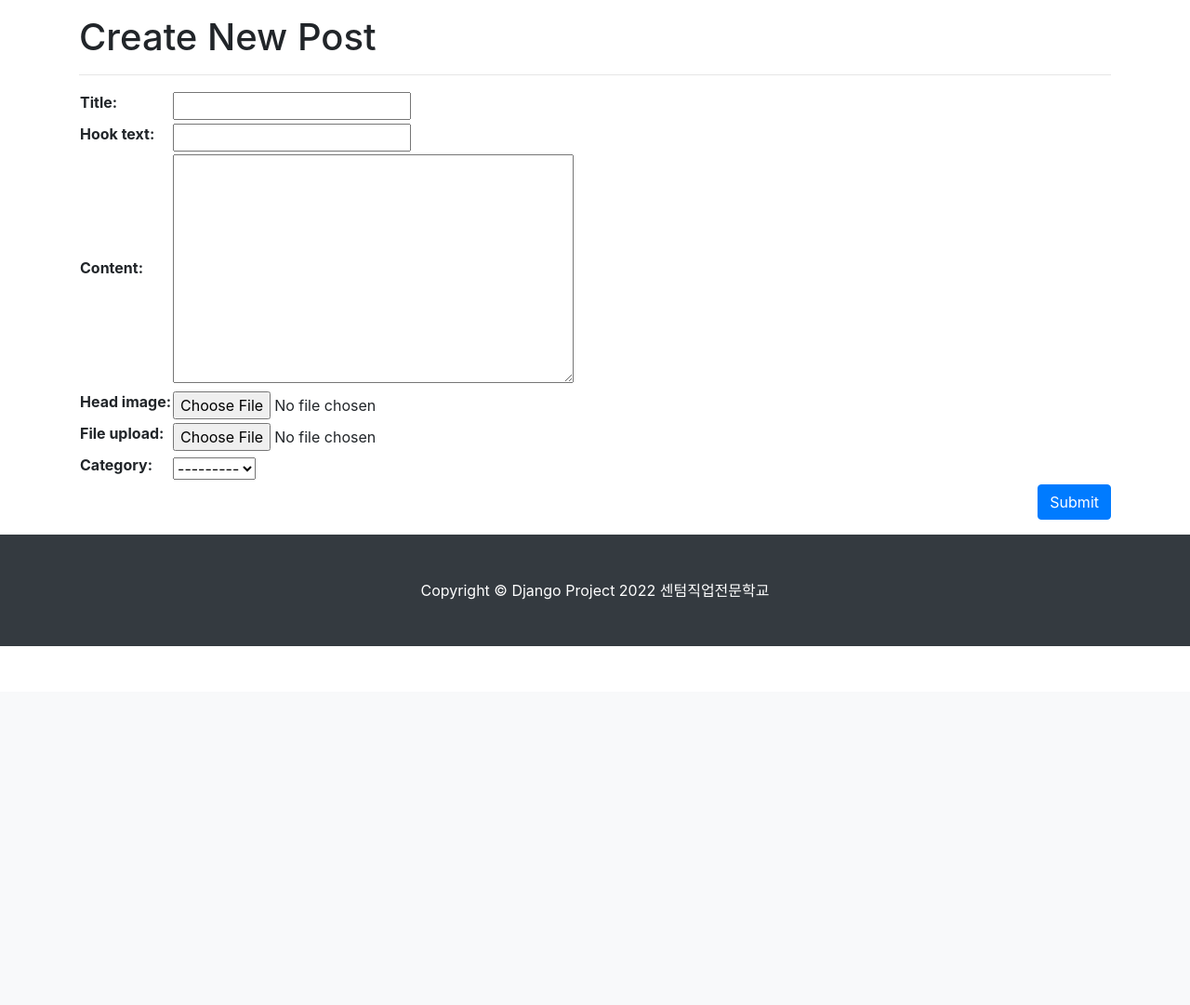
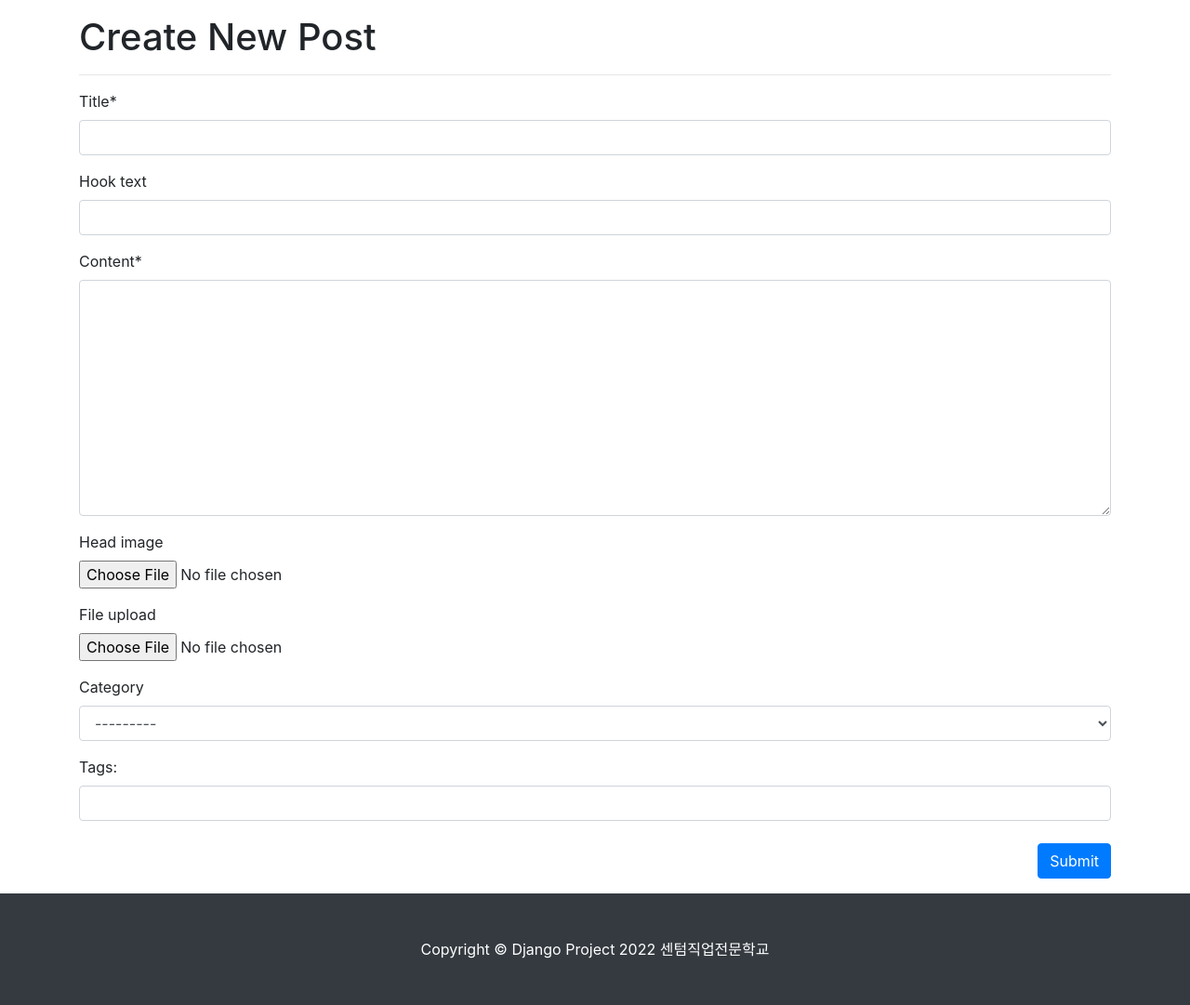
Before and after one commit to jjsin123/Test, a Django app: page /blog/create_post/ in a window 1280 px wide. Shown: the part 56-1137 px from the top of the page at 93% size. Before the commit the page ends 751 px from the top, so only its background shows below. Run offline with Django 3.2, Linux system fonts and the light colour scheme; the visitor is signed in with stand-in values (Sample User, id 1); data that the repository does not hold is empty; parts of the project's set-up code (start-up, migrations or seed data) failed here and were passed over; some libraries are stand-ins or nearby versions.

Commit message:
load crispy_forms_tags

```diff
--- a/blog/templates/blog/post_form.html
+++ b/blog/templates/blog/post_form.html
@@ -1,14 +1,24 @@
 {% extends 'blog/base_full_width.html' %}
-
+{% load crispy_forms_tags %}
 {% block head_title %}Create Post - Blog{% endblock %}
 
 {% block main_area %}
     <h1>Create New Post</h1>
     <hr>
     <form method="post" enctype="multipart/form-data"> {% csrf_token %}
-        <table>
-            {{ form }}
-        </table>
+
+        {{ form | crispy }}
+        <div id="div_id_tags_str">
+            <label for="id_tags_str">Tags:</label>
+            <input type="text" name="tags_str" id="id_tags_str"
+                       class="textinput textInput form-control" >
+        </div>
+        <br>
+
+
+
+
+
         <button type="submit" class="btn btn-primary float-right">
             Submit
         </button>
--- a/blog/views.py
+++ b/blog/views.py
@@ -1,22 +1,56 @@
+
 from django.views.generic import ListView, DetailView, CreateView, UpdateView
 from .models import Post, Category , Tag
 from django.contrib.auth.mixins import LoginRequiredMixin, UserPassesTestMixin
 from django.shortcuts import  render, redirect
 from django.core.exceptions import PermissionDenied
-
+from django.utils.text import slugify
 
 class PostUpdate(LoginRequiredMixin, UpdateView):
     model = Post
     fields = ['title','hook_text','content','head_image','file_upload','category','tags']
 
+    # _form.html
     template_name = 'blog/post_update_form.html'
+
+    def get_context_data(self, **kwargs):
+        context = super(PostUpdate, self).get_context_data()
+        if self.object.tags.exists():
+            tags_str_list = list()
+            for t in self.object.tags.all():
+                tags_str_list.append(t.name)
+            context['tags_str_default'] = ';'.join(tags_str_list)
+        return context
+
+    def form_valid(self, form):
+        response = super(PostCreate, self).form_valid(form)
+        self.object.tags.clear()
+
+        tags_str = self.request.POST.get('tags_str')
+        if tags_str:
+            tags_str = tags_str.strip()
+            tags_str = tags_str.replace(',', ';')
+            tags_list = tags_str.split(';')
+
+            for t in tags_list:
+                t = t.strip()
+                tag, is_tag_created = Tag.objects.get_or_create(name=t)
+                if is_tag_created:
+                    tag.slug = slugify(t, allow_unicode=True)
+                    tag.save()
+                self.object.tags.add(tag)
+
+
+        return response
+
+
+
 
     def dispatch(self, request, *args, **kwargs):
         if request.user.is_authenticated and request.user == self.get_object().author:
-            return super(PostUpdate,self).dispatch(request, *args, **kwargs)
+            return super(PostUpdate, self).dispatch(request, *args, **kwargs)
         else:
             raise PermissionDenied
-
 
 
 class PostCreate(LoginRequiredMixin, UserPassesTestMixin, CreateView):
@@ -26,11 +60,30 @@ class PostCreate(LoginRequiredMixin, UserPassesTestMixin, CreateView):
     def test_func(self):
         return self.request.user.is_superuser or self.request.user.is_staff
 
+
     def form_valid(self, form):
         current_user = self.request.user
         if current_user.is_authenticated and (current_user.is_staff or current_user.is_superuser):
             form.instance.author = current_user
-            return super(PostCreate,self).form_valid(form)
+
+            response = super(PostCreate, self).form_valid(form)
+
+            tags_str = self.request.POST.get('tags_str')
+            if tags_str:
+                tags_str = tags_str.strip()
+                tags_str = tags_str.replace(',', ';')
+                tags_list = tags_str.split(';')
+
+                for t in tags_list:
+                    t = t.strip()
+                    tag, is_tag_created = Tag.objects.get_or_create(name=t)
+                    if is_tag_created:
+                        tag.slug = slugify(t, allow_unicode=True)
+                        tag.save()
+                    self.object.tags.add(tag)
+
+
+            return response
         else:
             return redirect('/blog/')
 
--- a/config/settings.py
+++ b/config/settings.py
@@ -40,7 +40,8 @@ INSTALLED_APPS = [
     'django.contrib.staticfiles',
     'blog',
     'single_pages',
-    'django_extensions'
+    'django_extensions',
+    'crispy_forms',
 ]
 
 MIDDLEWARE = [
@@ -126,3 +127,4 @@ STATIC_URL = '/static/'
 
 MEDIA_URL = '/mediea/'
 MEDIA_ROOT = os.path.join(BASE_DIR,'_media')
+CRISPY_TEMPLATE_PACK = 'bootstrap4'
```
Also changed, not shown: blog/templates/blog/post_list.html (+7 -5 lines), blog/templates/blog/post_update_form.html (+8 -4 lines), blog/tests.py (+10 -0 lines).
